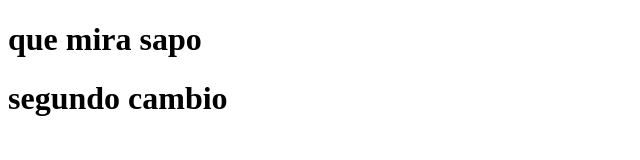
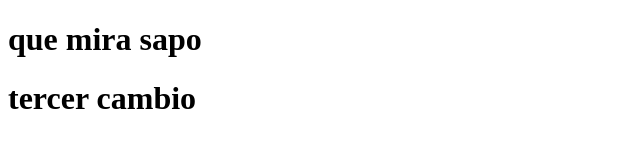
Before and after one commit to sebastianm7713/sebastiangithub, a plain HTML site: page index.html in a window 1280 px wide. Shown: the whole page, without its empty margins (0-640 px from the left). Drawn offline with Linux system fonts and the light colour scheme.

Commit message:
tercercambio

```diff
--- a/index.html
+++ b/index.html
@@ -7,7 +7,8 @@
 </head>
 <body>
     <h1>que mira sapo</h1>
-    <h1>segundo cambio</h1>
+    <h1>tercer cambio</h1>
+
 
 
 
```
